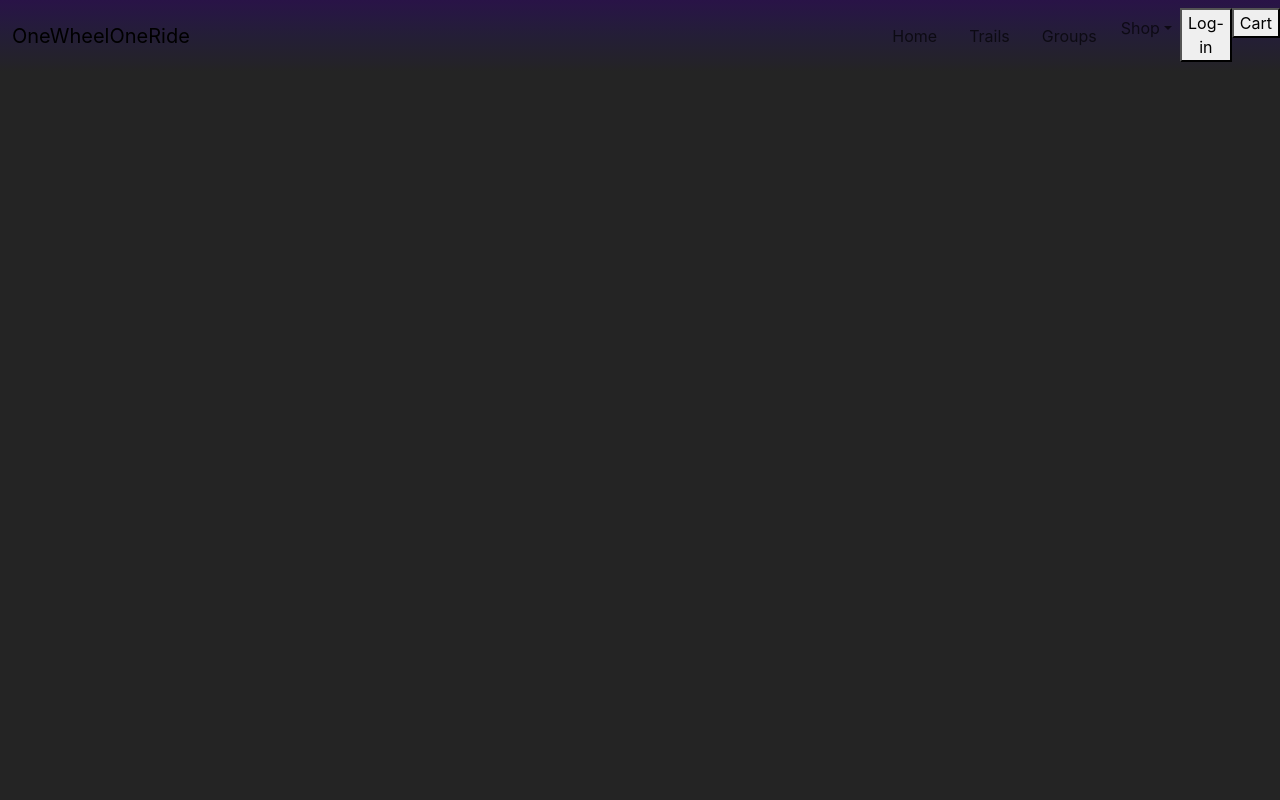
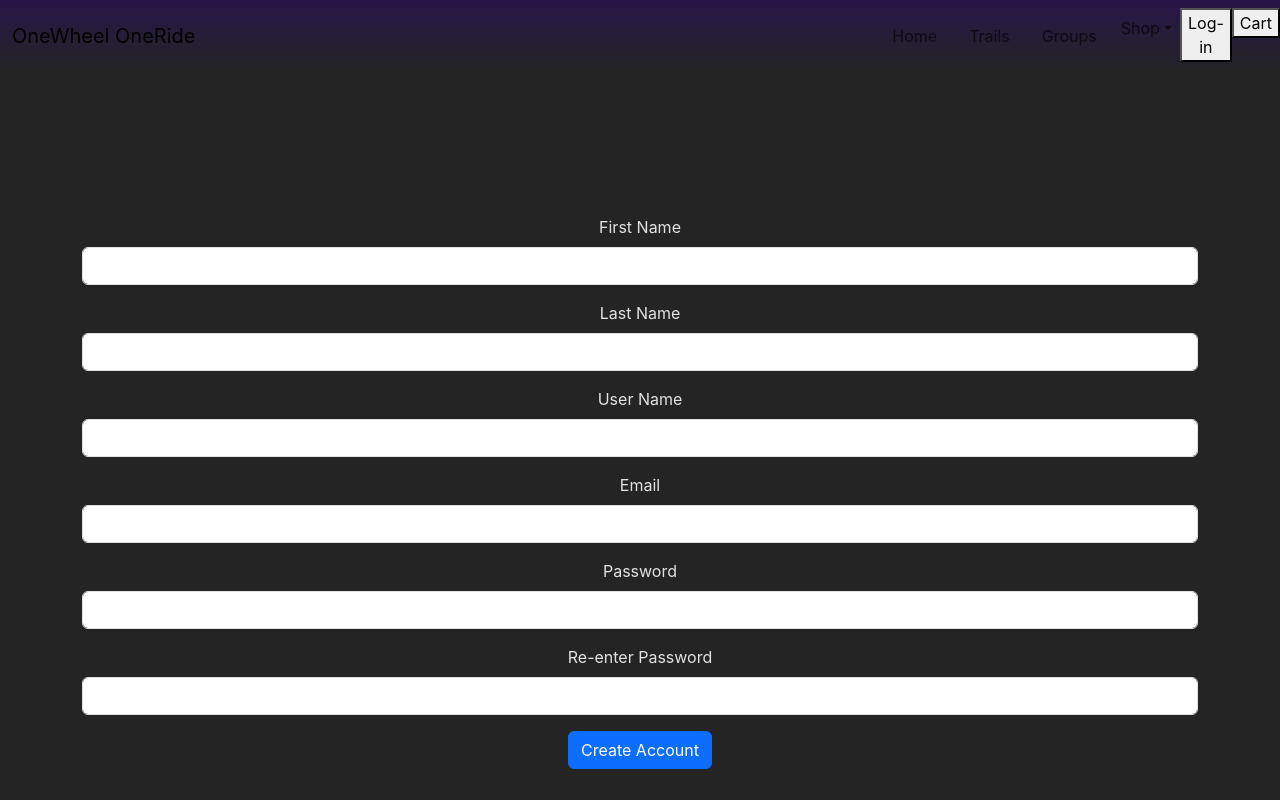
Before and after one commit to sunder96u/OneWheelOneRide-Front, a React (Vite) app in the folder OneWheelOneRide/: page /CreateAccount in a window 1280 px wide. Built offline with nearby package versions, Linux system fonts and the light colour scheme.

Commit message:
add Login and CreateAccount

```diff
--- /dev/null
+++ b/OneWheelOneRide/src/components/CreateAccount.jsx
@@ -0,0 +1,41 @@
+
+
+
+
+export default function CreateAccount () {
+    return (
+        <div className="container">
+            <div className="row">
+                <form>
+                    <div className="mb-3">
+                        <label htmlFor="firstName" className="form-label">First Name</label>
+                        <input type="text" className="form-control" id="firstName" />
+                    </div>
+                    <div className="mb-3">
+                        <label htmlFor="lastName" className="form-label">Last Name</label>
+                        <input type="text" className="form-control" id="lastName" />
+                    </div>
+                    <div className="mb-3">
+                        <label htmlFor="userName" className="form-label">User Name</label>
+                        <input type="text" className="form-control" id="userName" />
+                    </div>
+                    <div className="mb-3">
+                        <label htmlFor="email" className="form-label">Email</label>
+                        <input type="text" className="form-control" id="email" />
+                    </div>
+                    <div className="mb-3">
+                        <label htmlFor="password" className="form-label">Password</label>
+                        <input type="text" className="form-control" id="password" />
+                    </div>
+                    <div className="mb-3">
+                        <label htmlFor="passwordValidate" className="form-label">Re-enter Password</label>
+                        <input type="text" className="form-control" id="passwordValidate" />
+                    </div>
+                    <div className="mb-3">
+                        <button type="submit" className="btn btn-primary">Create Account</button>
+                    </div>
+                </form>
+             </div>
+        </div>
+    )
+}
--- a/OneWheelOneRide/src/components/Header.jsx
+++ b/OneWheelOneRide/src/components/Header.jsx
@@ -6,8 +6,8 @@ export default function Header () {
     return (
         <nav className="navbar sticky-top navbar-expand-lg white">
             <div className="container-fluid">
-                <Link className="navbar-brand" to="/">OneWheelOneRide</Link>
-                <button className="navbar-toggler" type="button" data-bs-toggle="collapse" data-bs-target="#navbarSupportedContent" aria-controls="navbarSupportedContent" aria-expanded="false" aria-label="Toggle navigation">
+                <Link className="navbar-brand" to="/">OneWheel OneRide</Link>
+                <button className="navbar-toggler navbar-dark" type="button" data-bs-toggle="collapse" data-bs-target="#navbarSupportedContent" aria-controls="navbarSupportedContent" aria-expanded="false" aria-label="Toggle navigation">
                     <span className="navbar-toggler-icon"></span>
                 </button>
             </div>
@@ -23,9 +23,7 @@ export default function Header () {
                         <Link className="nav-link" aria-current="page" to="/Groups">Groups</Link>
                     </li>
                     <li className="nav-item dropdown">
-                        <Link className="nav-link dropdown-toggle" href="#" role="button" data-bs-toggle="dropdown" aria-expanded="false">
-                            Shop
-                        </Link>
+                        <Link className="nav-link dropdown-toggle" href="#" role="button" data-bs-toggle="dropdown" aria-expanded="false">Shop</Link>
                         <ul className="dropdown-menu">
                             <li><Link className="dropdown-item" to="/Parts/XR">Onewheel+ XR</Link></li>
                             <li><Link className="dropdown-item" to="/Parts/GT">Onewheel GT</Link></li>
--- /dev/null
+++ b/OneWheelOneRide/src/components/Login.jsx
@@ -0,0 +1,30 @@
+
+export default function Login () {
+
+    return (
+        <div className="container">
+            <div className="row">
+                <div className="mb-3">
+                    <label htmlFor="email" className="form-label">Email address</label>
+                    <input type="email" className="form-control" id="email" aria-describedby="emailHelp" placeholder="email" />
+                </div>
+                <div className="mb-3">
+                    <label htmlFor="password" className="form-label">Password</label>
+                    <input type="password" className="form-control" id="password" placeholder="password"/>
+                </div>
+                <div className="mb-3">
+                    <button type="submit" className="btn btn-primary btn-block">Login</button>
+                </div>
+                {/* <div className="mb-3">
+                    <p>OR</p>
+                </div>
+                <div>
+                    <button type="btn" className="btn btn-primary">Login with Google</button>
+                </div> */}
+                <div className="mb-3">
+                    <p>New Here? <a>Create an Account</a></p>
+                </div>
+            </div>
+        </div>
+    )
+}
--- a/OneWheelOneRide/src/components/Main.jsx
+++ b/OneWheelOneRide/src/components/Main.jsx
@@ -8,6 +8,8 @@ import Parts from './Parts'
 import Product from './Product'
 import Trail from './Trail'
 import Trails from './Trails'
+import Login from './Login'
+import CreateAccount from './CreateAccount'
 
 
 
@@ -21,6 +23,8 @@ export default function Main () {
         <div className="container-fluid main">
             <Routes>
                 <Route path="/" element={<Home />}/>
+                <Route path="/Login" element={<Login />} />
+                <Route path="/CreateAccount" element={<CreateAccount />} />
                 <Route path="/Category" element={<Category />} />
                 <Route path="/Group/:id" element={<Group />} />
                 <Route path="/Groups" element={<Groups />} />
--- a/OneWheelOneRide/src/components/Parts.jsx
+++ b/OneWheelOneRide/src/components/Parts.jsx
@@ -7,7 +7,7 @@ import axios from 'axios'
 
 
 export default function Parts () {
-    const [Category, setCategory] = useState("tires")
+    const [Category, setCategory] = useState("")
     const [Parts, setParts] = useState([])
     let navigate = useNavigate()
     let model = useParams()
@@ -24,6 +24,22 @@ export default function Parts () {
     let header1
     let header2
     let myParts
+
+    // categories = [
+    //     fender - 1
+    //     handle - 2
+    //     footpad - 3
+    //     tire - 4
+    //     rail - 5
+    //     bumper - 6
+    //     stand - 7
+    // ]
+
+    // model = [
+    //     gt - 1
+    //     xr - 2
+    //     pint - 3
+    // ]
 
     if (model.name === "XR") {
         header1 =
@@ -48,6 +64,7 @@ export default function Parts () {
                             <div className="card mb-3">
                                 <img src={parts.picture} className="card-img-top iconLrg" alt={parts.name}/>
                                 <h5 className="card-title">{parts.name}</h5>
+                                <h5>${parts.price}</h5>
                                 <p className="cardDescription">{parts.description}</p>
                                 <button type="button" className="btn btn-primary" onClick={() => details(parts.id)}>View More</button>
                             </div>
@@ -66,6 +83,7 @@ export default function Parts () {
                         <div className="card mb-3">
                             <img src={parts.picture} className="card-img-top iconLrg" alt={parts.name}/>
                             <h5 className="card-title">{parts.name}</h5>
+                            <h5>${parts.price}</h5>
                             <p className="cardDescription">{parts.description}</p>
                             <button type="button" className="btn btn-primary" onClick={() => details(parts.id)}>View More</button>
                         </div>
@@ -82,6 +100,7 @@ export default function Parts () {
                         <div className="card mb-3">
                             <img src={parts.picture} className="card-img-top iconLrg" alt={parts.name}/>
                             <h5 className="card-title">{parts.name}</h5>
+                            <h5>${parts.price}</h5>
                             <p className="cardDescription">{parts.description}</p>
                             <button type="button" className="btn btn-primary" onClick={() => details(parts.id)}>View More</button>
                         </div>
@@ -98,6 +117,7 @@ export default function Parts () {
                         <div className="card mb-3">
                             <img src={parts.picture} className="card-img-top iconLrg" alt={parts.name}/>
                             <h5 className="card-title">{parts.name}</h5>
+                            <h5>${parts.price}</h5>
                             <p className="cardDescription">{parts.description}</p>
                             <button type="button" className="btn btn-primary" onClick={() => details(parts.id)}>View More</button>
                         </div>
@@ -114,6 +134,7 @@ export default function Parts () {
                         <div className="card mb-3">
                             <img src={parts.picture} className="card-img-top iconLrg" alt={parts.name}/>
                             <h5 className="card-title">{parts.name}</h5>
+                            <h5>${parts.price}</h5>
                             <p className="cardDescription">{parts.description}</p>
                             <button type="button" className="btn btn-primary" onClick={() => details(parts.id)}>View More</button>
                         </div>
@@ -130,6 +151,7 @@ export default function Parts () {
                         <div className="card mb-3">
                             <img src={parts.picture} className="card-img-top iconLrg" alt={parts.name}/>
                             <h5 className="card-title">{parts.name}</h5>
+                            <h5>${parts.price}</h5>
                             <p className="cardDescription">{parts.description}</p>
                             <button type="button" className="btn btn-primary" onClick={() => details(parts.id)}>View More</button>
                         </div>
@@ -146,6 +168,7 @@ export default function Parts () {
                         <div className="card mb-3">
                             <img src={parts.picture} className="card-img-top iconLrg" alt={parts.name}/>
                             <h5 className="card-title">{parts.name}</h5>
+                            <h5>${parts.price}</h5>
                             <p className="cardDescription">{parts.description}</p>
                             <button type="button" className="btn btn-primary" onClick={() => details(parts.id)}>View More</button>
                         </div>
@@ -162,6 +185,7 @@ export default function Parts () {
                         <div className="card mb-3">
                             <img src={parts.picture} className="card-img-top iconLrg" alt={parts.name}/>
                             <h5 className="card-title">{parts.name}</h5>
+                            <h5>${parts.price}</h5>
                             <p className="cardDescription">{parts.description}</p>
                             <button type="button" className="btn btn-primary" onClick={() => details(parts.id)}>View More</button>
                         </div>
```
